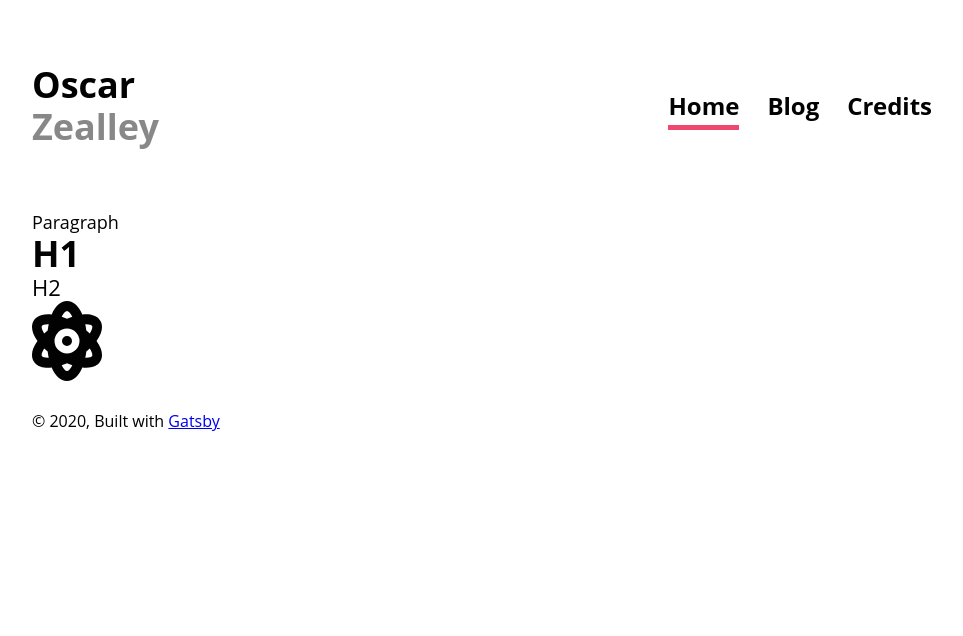
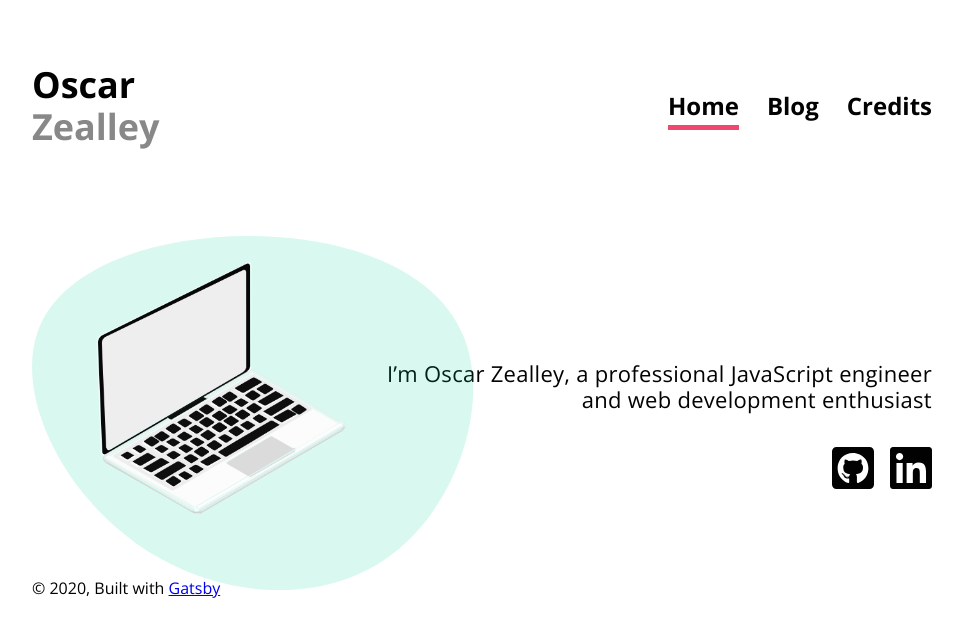
Before and after one commit to oscar8880/personal-site, a Gatsby site: page / in a window 1280 px wide. Shown: the whole page, without its empty margins (158-1121 px from the left). Built offline with nearby package versions, Linux system fonts and the light colour scheme; Gatsby itself is replaced by a stand-in of ours.

Commit message:
[OZ] update intro section styling

```diff
--- /dev/null
+++ b/src/components/Blob.tsx
@@ -0,0 +1,54 @@
+import React, { SVGProps } from 'react';
+
+interface BlobProps extends SVGProps<SVGSVGElement> {
+  colour?: 'pink' | 'yellow' | 'green' | 'blue';
+  shape?: '1' | '2' | '3' | '4';
+}
+
+const shapes = {
+  '1': {
+    d:
+      'M391.367 91.056c25.367 62.053-7.203 158.719-71.09 202.062-63.575 43.656-157.841 33.99-226.114-14.655C25.891 229.818-16.075 142.195 5.848 84.819 27.77 27.131 113.267-.309 198.138 0 282.695.314 366 28.69 391.368 91.056z',
+    viewBox: '0 0 408 337',
+  },
+  '2': {
+    d:
+      'M531.208 208.767c38.943 116.143 8.113 259.088-71.395 311.474-79.508 52.792-208.1 15.431-308.297-58.072C51.319 388.667-20.076 278.615 5.075 181.153 30.63 83.285 152.733-1.995 268.345.036c115.205 2.436 223.92 92.589 262.863 208.731z',
+    viewBox: '0 0 548 545',
+  },
+  '3': {
+    d:
+      'M414.12 104.675c17.184 61.521-45.19 139.85-116.157 186.466-70.967 46.299-150.208 61.204-210.99 23.467C26.188 276.87-16.456 186.809 6.14 117.994 28.735 49.18 115.932 1.612 208.22.027c91.97-1.269 188.715 43.128 205.9 104.648z',
+    viewBox: '0 0 417 336',
+  },
+  '4': {
+    d:
+      'M4.332 88.456c-20.106 62.113 50.083 153.09 128.68 203.51 78.598 50.056 165.603 59.19 217.88 20.826 52.641-37.998 70.189-123.494 46.792-189.991C374.288 56.304 309.582 8.806 222.211 1.498 134.841-5.809 24.44 26.708 4.332 88.456z',
+    viewBox: '0 0 408 337',
+  },
+};
+
+const colours = {
+  green: '#06D6A0',
+  pink: '#EF476F',
+  yellow: '#FFD166',
+  blue: '#1FB7EA',
+};
+
+const Blob: React.FC<BlobProps> = ({
+  colour = 'green',
+  shape = '1',
+  ...props
+}) => {
+  return (
+    <svg
+      viewBox={shapes[shape].viewBox}
+      xmlns="http://www.w3.org/2000/svg"
+      {...props}
+    >
+      <path d={shapes[shape].d} fill={colours[colour]} />
+    </svg>
+  );
+};
+
+export default Blob;
--- /dev/null
+++ b/src/components/IntroSection.tsx
@@ -0,0 +1,133 @@
+import { graphql, useStaticQuery } from 'gatsby';
+import React from 'react';
+import styled from 'styled-components';
+import Blob from './Blob';
+import Img from 'gatsby-image';
+import { faGithubSquare, faLinkedin } from '@fortawesome/free-brands-svg-icons';
+import { FontAwesomeIcon } from '@fortawesome/react-fontawesome';
+
+const Container = styled.div`
+  margin-bottom: ${({ theme }) => theme.spacer['xl']};
+  position: relative;
+  display: flex;
+  flex-direction: column;
+  align-items: center;
+  margin-top: ${({ theme }) => theme.spacer[6]};
+  @media (min-width: ${({ theme }) => theme.breakpoint.md}) {
+    flex-direction: row;
+    align-items: flex-end;
+  }
+`;
+
+const BlobContainer = styled.div`
+  opacity: 0.15;
+  position: absolute;
+  top: 0;
+  left: 0;
+`;
+
+const ImageContainer = styled.div`
+  width: 80%;
+  margin-top: ${({ theme }) => theme.spacer[6]};
+  margin-right: auto;
+  margin-left: auto;
+  max-width: 250px;
+  @media (min-width: ${({ theme }) => theme.breakpoint.md}) {
+    margin-left: ${({ theme }) => theme.spacer['xl']};
+  }
+`;
+
+const StraplineContainer = styled.div`
+  @media (min-width: ${({ theme }) => theme.breakpoint.md}) {
+    padding-right: ${({ theme }) => theme.spacer[5]};
+    padding-bottom: ${({ theme }) => theme.spacer[6]};
+  }
+  @media (min-width: ${({ theme }) => theme.breakpoint.lg}) {
+    padding-right: ${({ theme }) => theme.spacer[0]};
+  }
+`;
+
+const Strapline = styled.p`
+  margin-top: ${({ theme }) => theme.spacer[8]};
+  padding-left: 15%;
+  padding-right: 15%;
+  font-size: ${({ theme }) => theme.fontSize.lg};
+  text-align: center;
+  letter-spacing: 0.28px;
+  @media (min-width: ${({ theme }) => theme.breakpoint.md}) {
+    font-size: ${({ theme }) => theme.fontSize['2xl']};
+    text-align: right;
+    padding-left: ${({ theme }) => theme.spacer[6]};
+    padding-right: ${({ theme }) => theme.spacer[0]};
+  }
+`;
+
+const StyledLink = styled.a`
+  margin-left: ${({ theme }) => theme.spacer['2']};
+  margin-right: ${({ theme }) => theme.spacer['2']};
+  text-decoration: none;
+  color: inherit;
+  @media (min-width: ${({ theme }) => theme.breakpoint.md}) {
+    margin-left: ${({ theme }) => theme.spacer['4']};
+    margin-right: ${({ theme }) => theme.spacer['0']};
+  }
+`;
+
+const IconContainer = styled.div`
+  padding-top: ${({ theme }) => theme.spacer[8]};
+  display: flex;
+  justify-content: center;
+  @media (min-width: ${({ theme }) => theme.breakpoint.md}) {
+    justify-content: flex-end;
+  }
+`;
+
+const StyledIcon = styled(FontAwesomeIcon)`
+  &:hover {
+    color: ${({ theme }) => theme.colour.pink};
+    transition: ${({ theme }) => theme.transition.default};
+  }
+`;
+
+const IntroSection: React.FC = () => {
+  const data = useStaticQuery(graphql`
+    query {
+      placeholderImage: file(relativePath: { eq: "laptop.png" }) {
+        childImageSharp {
+          fluid(maxWidth: 300) {
+            ...GatsbyImageSharpFluid_noBase64
+          }
+        }
+      }
+    }
+  `);
+
+  return (
+    <Container>
+      <BlobContainer>
+        <Blob colour="green" shape="1" width={450} />
+      </BlobContainer>
+      <ImageContainer>
+        <Img fluid={data.placeholderImage.childImageSharp.fluid} />
+      </ImageContainer>
+      <StraplineContainer>
+        <Strapline>
+          I’m Oscar Zealley, a professional JavaScript engineer and web
+          development enthusiast
+        </Strapline>
+        <IconContainer>
+          <StyledLink href="https://github.com/oscar8880" target="_blank">
+            <StyledIcon size="3x" color="#020202" icon={faGithubSquare} />
+          </StyledLink>
+          <StyledLink
+            href="https://www.linkedin.com/in/oscar-zealley-81a027123/"
+            target="_blank"
+          >
+            <StyledIcon size="3x" color="#020202" icon={faLinkedin} />
+          </StyledLink>
+        </IconContainer>
+      </StraplineContainer>
+    </Container>
+  );
+};
+export default IntroSection;
--- a/src/components/image.tsx
+++ b/src/components/image.tsx
@@ -5,7 +5,7 @@ import Img from 'gatsby-image';
 const Image: React.FC = () => {
   const data = useStaticQuery(graphql`
     query {
-      placeholderImage: file(relativePath: { eq: "gatsby-astronaut.png" }) {
+      placeholderImage: file(relativePath: { eq: "laptop.png" }) {
         childImageSharp {
           fluid(maxWidth: 300) {
             ...GatsbyImageSharpFluid
--- a/src/components/layout.tsx
+++ b/src/components/layout.tsx
@@ -5,6 +5,10 @@ import Header from './Header';
 import styled, { ThemeProvider } from 'styled-components';
 import { defaultTheme, GlobalStyle } from '../theme/globalStyles';
 import PageWrapper from './PageWrapper';
+
+const Footer = styled.footer`
+  margin-top: 2rem;
+`;
 
 const Layout: React.FC = ({ children }) => {
   // const data = useStaticQuery(graphql`
@@ -16,10 +20,6 @@ const Layout: React.FC = ({ children }) => {
   //     }
   //   }
   // `);
-
-  const Footer = styled.footer`
-    margin-top: 2rem;
-  `;
 
   return (
     <ThemeProvider theme={defaultTheme}>
--- a/src/components/seo.tsx
+++ b/src/components/seo.tsx
@@ -67,7 +67,12 @@ const SEO: React.FC<SEOProps> = ({ description, lang = 'en', meta, title }) => {
           content: metaDescription,
         },
       ].concat(meta || [])}
-    />
+    >
+      <link
+        href="https://fonts.googleapis.com/css2?family=Open+Sans:wght@300;400;700&display=swap"
+        rel="stylesheet"
+      />
+    </Helmet>
   );
 };
 
--- a/src/pages/index.tsx
+++ b/src/pages/index.tsx
@@ -2,17 +2,12 @@ import React from 'react';
 
 import Layout from '../components/Layout';
 import SEO from '../components/SEO';
-import { H1, H2, P } from '../components/Typography';
-import { FontAwesomeIcon } from '@fortawesome/react-fontawesome';
-import { faAtom } from '@fortawesome/free-solid-svg-icons';
+import IntroSection from '../components/IntroSection';
 
 const IndexPage: React.FC = () => (
   <Layout>
     <SEO title="Home" />
-    <P>Paragraph</P>
-    <H1>H1</H1>
-    <H2>H2</H2>
-    <FontAwesomeIcon size="5x" icon={faAtom} />
+    <IntroSection />
   </Layout>
 );
 
--- a/src/theme/globalStyles.tsx
+++ b/src/theme/globalStyles.tsx
@@ -143,7 +143,6 @@ export const defaultTheme: DefaultTheme = {
 
 export const GlobalStyle = createGlobalStyle`
   ${reset}
-  @import url('https://fonts.googleapis.com/css2?family=Open+Sans:wght@300;400;700&display=swap');
   *, *:before, *:after {
     box-sizing: border-box;
   }
```
Also changed, not shown: src/images/laptop.png (added).
